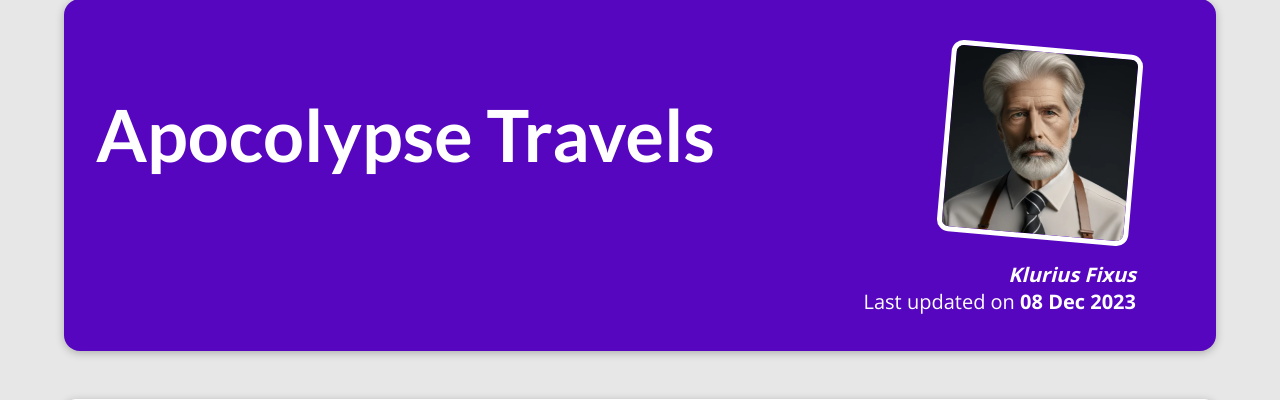
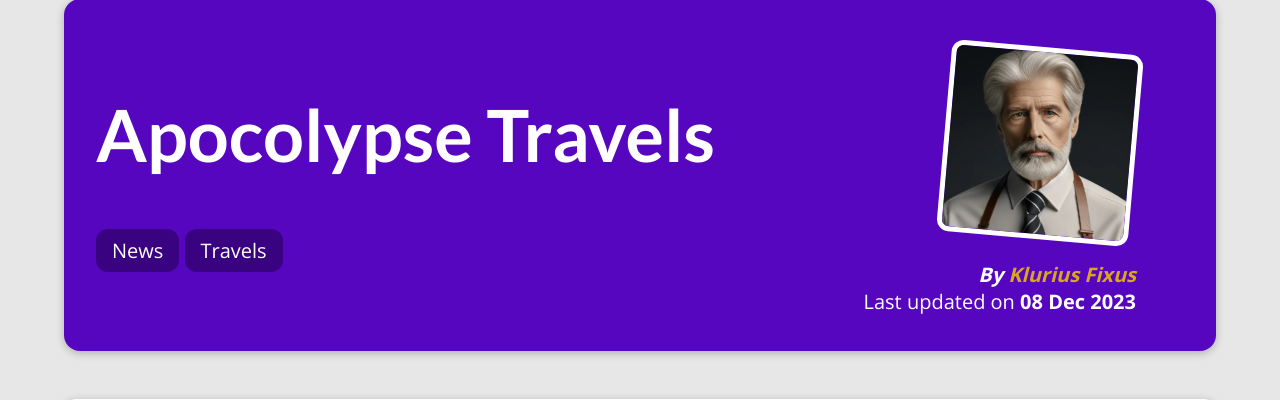
Before and after one commit to Code-Institute-Submissions/TheCornerForum, a Django app: a page that uses earnsforum/blog/templates/blog/post-detail.html in a window 1280 px wide. Shown: the part 129-529 px from the top of the page. Run offline with Django 3.2, Linux system fonts and the light colour scheme; data comes from the database, SQL or seed files in the repository.

Commit message:
Data & Models (Blog app) #9 added tag

```diff
--- a/earnsforum/blog/static/blog/post-details.css
+++ b/earnsforum/blog/static/blog/post-details.css
@@ -47,6 +47,11 @@ body {
     font-weight: bold;
   }
 
+  #summary a{
+    color: goldenrod;
+    text-decoration: none;
+  }
+
   #summary time {
     font-weight: bold;
   }
@@ -60,3 +65,9 @@ body {
     border-radius: 12px;
     box-shadow: 0 2px 8px rgba(0, 0, 0, 0.25);
   }
+  .tag {
+    background-color: #390281;
+    color: white;
+    padding: 0.5rem 1rem;
+    border-radius: 12px;
+  }
--- a/earnsforum/blog/templates/blog/post-detail.html
+++ b/earnsforum/blog/templates/blog/post-detail.html
@@ -11,9 +11,14 @@
 
 <section id="summary">
     <h2>{{ post.title }}</h2>
+    <div>
+        {% for tag in post_tags %}
+        <span class="tag">{{ tag.caption }}</span>
+        {% endfor %}
+    </div>
     <article>
         <img src="{% static "blog/images/"|add:post.image_name %}" alt="{{ post.title }}" />
-        <address>{{ post.author }}</address>
+        <address>By <a href"mailto:{{ post.author.email_address }}">{{ post.author }}</a></address>
         <div>
             Last updated on <time>{{ post.date|date:"d M Y" }}</time>
         </div>
--- a/earnsforum/blog/views.py
+++ b/earnsforum/blog/views.py
@@ -18,5 +18,6 @@ def posts(request):
 def post_detail(request, slug):
     identified_post = get_object_or_404(Post, slug=slug)
     return render(request, "blog/post-detail.html", {
-        "post": identified_post
+        "post": identified_post,
+        "post_tags": identified_post.tags.all()
     })
```
